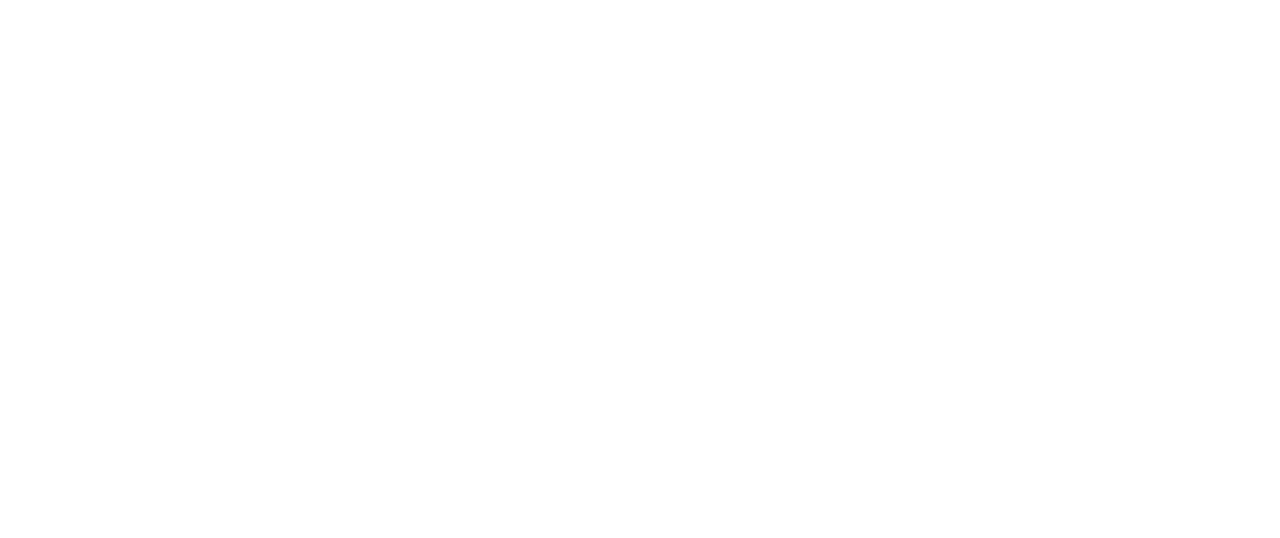
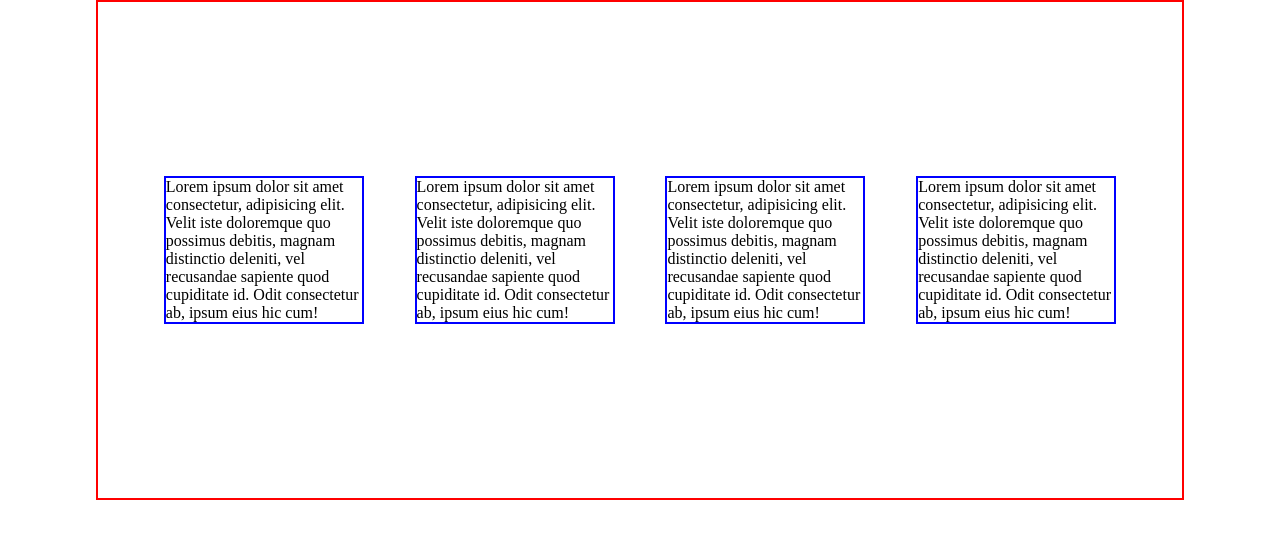
Before and after one commit to csoki1234567/0320, a plain HTML site: page index.html in a window 1280 px wide. Drawn offline with Linux system fonts and the light colour scheme.

Commit message:
jolvan dave

```diff
--- a/index.css
+++ b/index.css
@@ -0,0 +1,24 @@
+*{
+    margin: 0;
+    padding: 0;
+    box-sizing: border-box;
+}
+.wrapper{
+    display: flex;
+    border: 2px solid red;
+    width: 85%;
+    margin: auto;
+    justify-content: space-evenly;
+    flex-wrap: wrap;
+    gap: 15px;
+    padding: 30px;
+    height: 500px;
+    align-items: center;
+    /*flex-direction: column;*/
+}
+.cikk{
+    border: 2px solid blue;
+    flex-grow: 0;
+    flex-shrink: 0;
+    flex-basis: 200px;
+}
--- a/index.html
+++ b/index.html
@@ -8,6 +8,11 @@
     <link rel="stylesheet" href="index.css">
 </head>
 <body>
-
+    <div class="wrapper">
+        <div class="cikk"><p>Lorem ipsum dolor sit amet consectetur, adipisicing elit. Velit iste doloremque quo possimus debitis, magnam distinctio deleniti, vel recusandae sapiente quod cupiditate id. Odit consectetur ab, ipsum eius hic cum!</p></div>
+        <div class="cikk"><p>Lorem ipsum dolor sit amet consectetur, adipisicing elit. Velit iste doloremque quo possimus debitis, magnam distinctio deleniti, vel recusandae sapiente quod cupiditate id. Odit consectetur ab, ipsum eius hic cum!</p></div>
+        <div class="cikk"><p>Lorem ipsum dolor sit amet consectetur, adipisicing elit. Velit iste doloremque quo possimus debitis, magnam distinctio deleniti, vel recusandae sapiente quod cupiditate id. Odit consectetur ab, ipsum eius hic cum!</p></div>
+        <div class="cikk"><p>Lorem ipsum dolor sit amet consectetur, adipisicing elit. Velit iste doloremque quo possimus debitis, magnam distinctio deleniti, vel recusandae sapiente quod cupiditate id. Odit consectetur ab, ipsum eius hic cum!</p></div>
+    </div>
 </body>
 </html>
```
